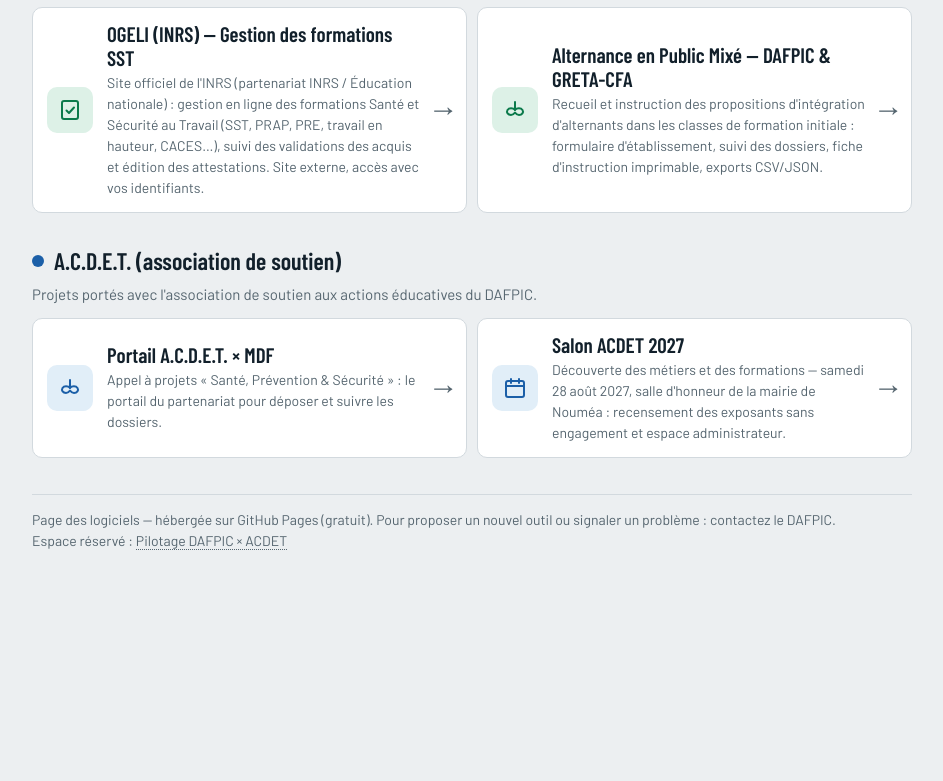
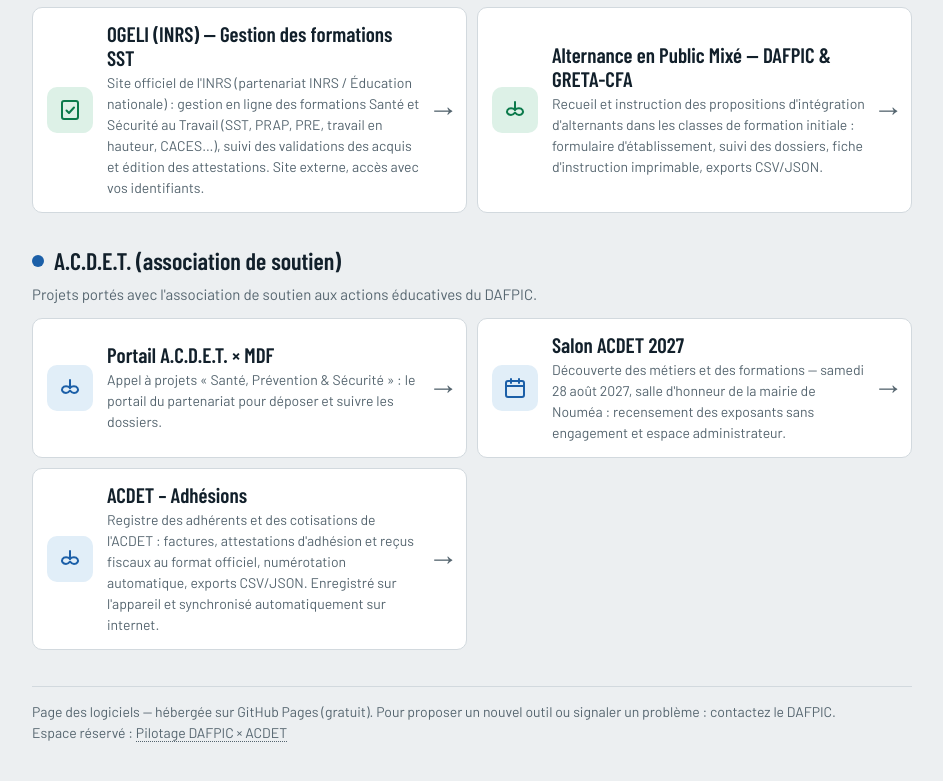
Before and after one commit to nicolasrichette1-byte/Gestes-qui-sauvent-2027, a plain HTML site: page accueil/index.html in a window 1280 px wide. Shown: the part 840-1621 px from the top of the page, without its empty margins (168-1111 px from the left). Before the commit the page ends 1447 px from the top, so only its background shows below. Drawn offline with nearby package versions, Linux system fonts and the light colour scheme.

Commit message:
Accueil : carte de l'outil ACDET – Adhésions dans la section A.C.D.E.T. (l'onglet apparaissait car seule l'entrée de lien avait été ajoutée)
Co-authored-by: nicolasrichette1-byte <nicolasrichette1-byte@users.noreply.github.com>

```diff
--- a/accueil/index.html
+++ b/accueil/index.html
@@ -72,7 +72,8 @@ h2 .dot{width:12px;height:12px;border-radius:50%;flex:none}
     {group:"dafpic",title:"OGELI (INRS) — Gestion des formations SST",desc:"Site officiel de l'INRS (partenariat INRS / Éducation nationale) : gestion en ligne des formations Santé et Sécurité au Travail (SST, PRAP, PRE, travail en hauteur, CACES…), suivi des validations des acquis et édition des attestations. Site externe, accès avec vos identifiants.",icon:"check"},
     {group:"dafpic",title:"Alternance en Public Mixé — DAFPIC & GRETA-CFA",desc:"Recueil et instruction des propositions d'intégration d'alternants dans les classes de formation initiale : formulaire d'établissement, suivi des dossiers, fiche d'instruction imprimable, exports CSV/JSON.",icon:"hands"},
     {group:"acdet",title:"Portail A.C.D.E.T. × MDF",desc:"Appel à projets « Santé, Prévention & Sécurité » : le portail du partenariat pour déposer et suivre les dossiers.",icon:"hands"},
-    {group:"acdet",title:"Salon ACDET 2027",desc:"Découverte des métiers et des formations — samedi 28 août 2027, salle d'honneur de la mairie de Nouméa : recensement des exposants sans engagement et espace administrateur.",icon:"cal"}
+    {group:"acdet",title:"Salon ACDET 2027",desc:"Découverte des métiers et des formations — samedi 28 août 2027, salle d'honneur de la mairie de Nouméa : recensement des exposants sans engagement et espace administrateur.",icon:"cal"},
+    {group:"acdet",title:"ACDET – Adhésions",desc:"Registre des adhérents et des cotisations de l'ACDET : factures, attestations d'adhésion et reçus fiscaux au format officiel, numérotation automatique, exports CSV/JSON. Enregistré sur l'appareil et synchronisé automatiquement sur internet.",icon:"hands"}
   ];
   var ICONS={
     heart:'<svg width="24" height="24" viewBox="0 0 24 24" fill="none" stroke="currentColor" stroke-width="2" stroke-linecap="round" stroke-linejoin="round" aria-hidden="true"><path d="M12 21s-7-4.6-9.5-8.5C.6 9.5 2 5.5 5.5 4.5 8 3.8 10.5 5 12 7c1.5-2 4-3.2 6.5-2.5 3.5 1 4.9 5 3 8.5C19 16.4 12 21 12 21z"/></svg>',
```
